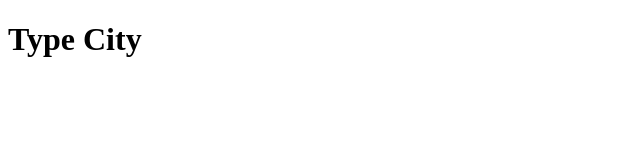
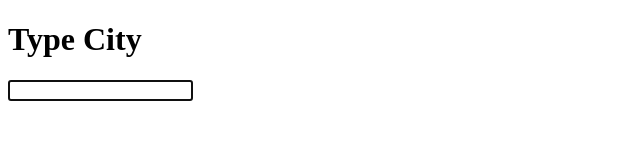
Before and after one commit to Valkimani/Tracking-errors, a plain HTML site: page index.html in a window 1280 px wide. Shown: the whole page, without its empty margins (0-640 px from the left). Drawn offline with Linux system fonts and the light colour scheme.

Commit message:
added a form an an input element.

```diff
--- a/index.html
+++ b/index.html
@@ -14,6 +14,17 @@
     </head>
     <body>
         <h1>Type City</h1>
+        <form id="search-form">
+
+            <input type="text" id="email"
+            placeholder=""Search for a city""
+            autocomplete="off"
+            autofocus="on"
+            />
+
+
+
+        </form>
         <!--[if lt IE 7]>
             <p class="browsehappy">You are using an <strong>outdated</strong> browser. Please <a href="#">upgrade your browser</a> to improve your experience.</p>
         <![endif]-->
```
